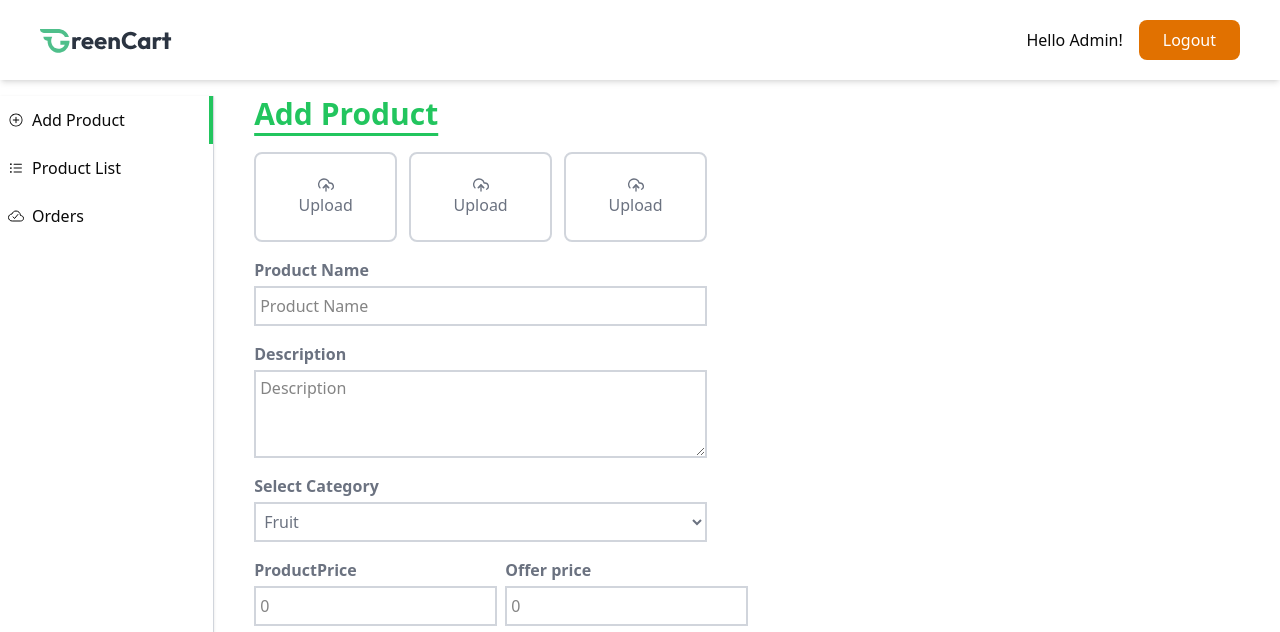
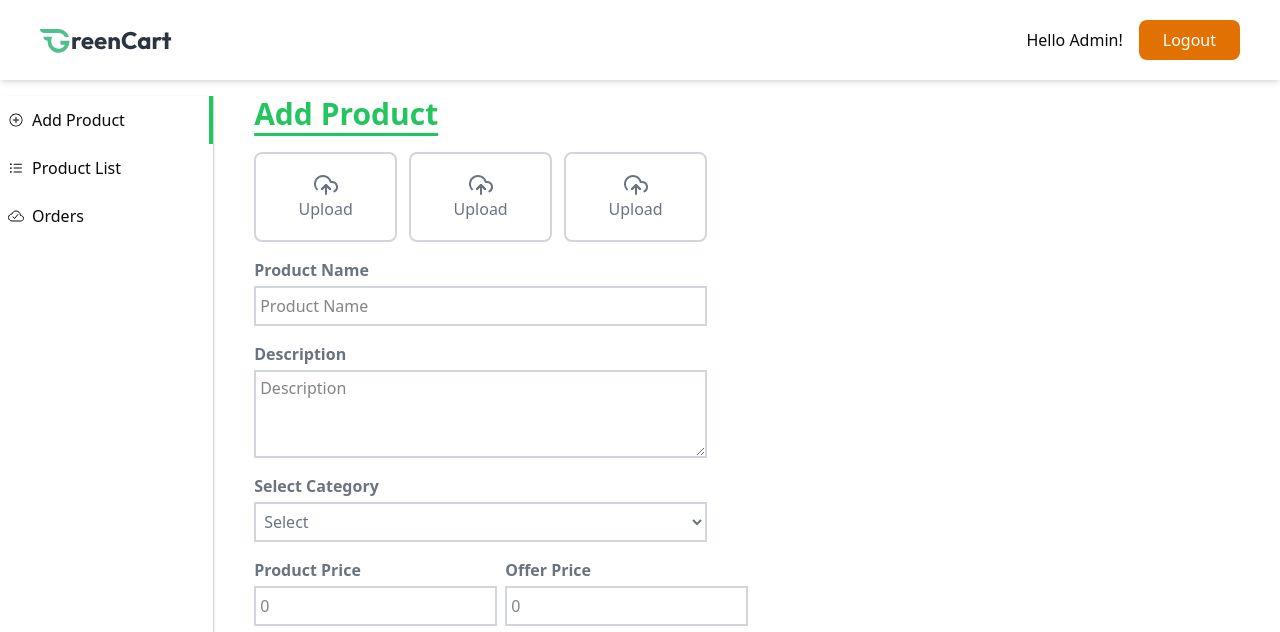
Before and after one commit to Saifullah-Afridi/xyz, a React (Vite) app in the folder client/: page /seller-dashboard in a window 1280 px wide. Shown: the top 632 px of the page. Built offline with nearby package versions, Linux system fonts and the light colour scheme.

Commit message:
add product page done for now will add error plus validation to form later

```diff
--- a/client/src/pages/AddProduct.jsx
+++ b/client/src/pages/AddProduct.jsx
@@ -1,51 +1,294 @@
-import React from "react";
+// import React, { useState } from "react";
+// import { FiUploadCloud } from "react-icons/fi";
+
+// const AddProduct = () => {
+//   const [formData, setFormData] = useState({
+//     "product-name": "",
+//     description: "",
+//     category: "",
+//     "product-price": 0,
+//     "offer-price": 0,
+//   });
+
+//   const [images, setImages] = useState({
+//     picture1: null,
+//     picture2: null,
+//     picture3: null,
+//   });
+
+//   const handleInputChange = (e) => {
+//     const { name, value } = e.target;
+//     setFormData((prev) => ({
+//       ...prev,
+//       [name]: value,
+//     }));
+//   };
+
+//   const handleImageUpload = (e) => {
+//     const id = e.target.id;
+//     const file = e.target.files[0];
+//     if (file) {
+//       const reader = new FileReader();
+//       reader.onloadend = () => {
+//         setImages({ ...images, [id]: { file: file, preview: reader.result } });
+//       };
+//       reader.readAsDataURL(file);
+//     }
+//   };
+
+//   function removeImage(id) {
+//     if (images[id]) {
+//       URL.revokeObjectURL(images[id].preview);
+//     }
+
+//     setImages({
+//       ...images,
+//       [id]: null,
+//     });
+//   }
+//   return (
+//     <div className=" px-10 w-[50%]">
+//       <h1 className=" text-3xl underline underline-offset-8 text-primary font-semibold">
+//         Add Product
+//       </h1>
+//       <form className="mt-5 flex flex-col gap-4">
+//         <div className="flex gap-3">
+//           <div className="border-2 border-gray-300 relative w-[150px] h-[90px] flex items-center justify-center cursor-pointer rounded-md">
+//             <label
+//               htmlFor="picture1"
+//               className="flex justify-center items-center flex-col w-full h-full cursor-pointer text-body-text  "
+//             >
+//               <span>
+//                 <FiUploadCloud />
+//               </span>
+//               <span>Upload</span>
+//             </label>
+//             <input type="file" id="picture1" className="hidden" />
+//           </div>
+//           <div className="border-2 border-gray-300 relative w-[150px] h-[90px] flex items-center justify-center cursor-pointer rounded-md">
+//             <label
+//               htmlFor="picture2"
+//               className="flex justify-center items-center flex-col w-full h-full cursor-pointer text-body-text  "
+//             >
+//               <span>
+//                 <FiUploadCloud />
+//               </span>
+//               <span>Upload</span>
+//             </label>
+//             <input type="file" id="picture2" className="hidden" />
+//           </div>
+//           <div className="border-2 border-gray-300 relative w-[150px] h-[90px] flex items-center justify-center cursor-pointer rounded-md">
+//             <label
+//               htmlFor="picture3"
+//               className="flex justify-center items-center flex-col w-full h-full cursor-pointer text-body-text  "
+//             >
+//               <span>
+//                 <FiUploadCloud />
+//               </span>
+//               <span>Upload</span>
+//             </label>
+//             <input type="file" id="picture3" className="hidden" />
+//           </div>
+//         </div>
+//         <div className="flex flex-col gap-1">
+//           <label
+//             htmlFor="product-name"
+//             className="text-body-text font-semibold"
+//           >
+//             Product Name
+//           </label>
+//           <input
+//             type="text"
+//             onChange={handleInputChange}
+//             value={formData["product-name"]}
+//             name=""
+//             id="product-name"
+//             placeholder="Product Name"
+//             className="border-2 border-gray-300 h-10 p-1"
+//           />
+//         </div>
+//         <div className="flex flex-col gap-1">
+//           <label htmlFor="description" className="text-body-text font-semibold">
+//             Description
+//           </label>
+//           <textarea
+//             type="text"
+//             onChange={handleInputChange}
+//             value={formData["description"]}
+//             name=""
+//             id="description"
+//             placeholder="Description"
+//             className="border-2 border-gray-300 h-22 p-1"
+//           ></textarea>
+//         </div>
+//         <div className="flex flex-col gap-1">
+//           <label htmlFor="category" className="text-body-text font-semibold">
+//             Select Category
+//           </label>
+//           <select
+//             id="category"
+//             onChange={handleInputChange}
+//             value={formData["category"]}
+//             className="border-2 border-gray-300 h-10 p-1 text-body-text"
+//           >
+//             <option value="FRUIT">Fruit</option>
+//             <option value="FRUIT">Fruit</option>
+//             <option value="FRUIT">Fruit</option>
+//           </select>
+//         </div>
+//         <div className="flex gap-2">
+//           <div className="flex flex-col gap-1 flex-1">
+//             <label
+//               htmlFor="product-price"
+//               className="text-body-text font-semibold"
+//             >
+//               ProductPrice
+//             </label>
+//             <input
+//               onChange={handleInputChange}
+//               value={formData["product-price"]}
+//               type="text"
+//               name=""
+//               id="product-price"
+//               placeholder="0"
+//               className="border-2 border-gray-300 h-10 p-1"
+//             />
+//           </div>
+//           <div className="flex flex-col gap-1 flex-1">
+//             <label
+//               htmlFor="offer-price"
+//               className="text-body-text font-semibold"
+//             >
+//               Offer price
+//             </label>
+//             <input
+//               type="text"
+//               onChange={handleInputChange}
+//               value={formData["offer-price"]}
+//               name=""
+//               id="offer-price"
+//               placeholder="0"
+//               className="border-2 border-gray-300 h-10 p-1"
+//             />
+//           </div>
+//         </div>
+//         <button
+//           type="select"
+//           className="bg-primary hover:bg-green-700 hover:shadow-md px-10 py-3 self-start text-white cursor-pointer shadow-sm rounded-sm"
+//         >
+//           Add
+//         </button>
+//       </form>
+//     </div>
+//   );
+// };
+
+// export default AddProduct;
+
+import React, { useState } from "react";
 import { FiUploadCloud } from "react-icons/fi";
 
 const AddProduct = () => {
+  const [formData, setFormData] = useState({
+    "product-name": "",
+    description: "",
+    category: "",
+    "product-price": "",
+    "offer-price": "",
+  });
+
+  const [images, setImages] = useState({
+    picture1: null,
+    picture2: null,
+    picture3: null,
+  });
+
+  // Handle text input changes
+  const handleInputChange = (e) => {
+    const { id, value } = e.target;
+    setFormData((prev) => ({
+      ...prev,
+      [id]: value,
+    }));
+  };
+
+  // Handle image upload with FileReader for preview
+  const handleImageUpload = (e) => {
+    const id = e.target.id;
+    const file = e.target.files[0];
+    if (file) {
+      const reader = new FileReader();
+      reader.onloadend = () => {
+        setImages((prev) => ({
+          ...prev,
+          [id]: { file, preview: reader.result },
+        }));
+      };
+      reader.readAsDataURL(file);
+    }
+  };
+
+  const removeImage = (id) => {
+    setImages((prev) => ({ ...prev, [id]: null }));
+  };
+
+  const handleSubmit = (e) => {
+    e.preventDefault();
+    console.log("Form Data:", formData);
+
+    const uploadedFiles = Object.values(images)
+      .filter(Boolean)
+      .map((img) => img.file);
+    console.log("Uploaded Images:", uploadedFiles);
+  };
+
   return (
-    <div className=" px-10 w-[50%]">
-      <h1 className=" text-3xl underline underline-offset-8 text-primary font-semibold">
+    <div className="px-10 w-[50%] ">
+      <h1 className="text-3xl underline underline-offset-8 text-primary font-semibold">
         Add Product
       </h1>
-      <form className="mt-5 flex flex-col gap-4">
+      <form className="mt-5 flex flex-col gap-4" onSubmit={handleSubmit}>
         <div className="flex gap-3">
-          <div className="border-2 border-gray-300 relative w-[150px] h-[90px] flex items-center justify-center cursor-pointer rounded-md">
-            <label
-              htmlFor="picture1"
-              className="flex justify-center items-center flex-col w-full h-full cursor-pointer text-body-text  "
+          {["picture1", "picture2", "picture3"].map((id) => (
+            <div
+              key={id}
+              className="border-2 border-gray-300 relative w-[150px] h-[90px] flex items-center justify-center cursor-pointer rounded-md overflow-hidden"
             >
-              <span>
-                <FiUploadCloud />
-              </span>
-              <span>Upload</span>
-            </label>
-            <input type="file" id="picture1" className="hidden" />
-          </div>
-          <div className="border-2 border-gray-300 relative w-[150px] h-[90px] flex items-center justify-center cursor-pointer rounded-md">
-            <label
-              htmlFor="picture2"
-              className="flex justify-center items-center flex-col w-full h-full cursor-pointer text-body-text  "
-            >
-              <span>
-                <FiUploadCloud />
-              </span>
-              <span>Upload</span>
-            </label>
-            <input type="file" id="picture2" className="hidden" />
-          </div>
-          <div className="border-2 border-gray-300 relative w-[150px] h-[90px] flex items-center justify-center cursor-pointer rounded-md">
-            <label
-              htmlFor="picture3"
-              className="flex justify-center items-center flex-col w-full h-full cursor-pointer text-body-text  "
-            >
-              <span>
-                <FiUploadCloud />
-              </span>
-              <span>Upload</span>
-            </label>
-            <input type="file" id="picture3" className="hidden" />
-          </div>
+              {images[id] ? (
+                <>
+                  <img
+                    src={images[id].preview}
+                    alt="Preview"
+                    className="w-full h-full object-cover"
+                  />
+                  <button
+                    type="button"
+                    onClick={() => removeImage(id)}
+                    className="absolute top-1 right-1 bg-white text-black rounded-full w-6 h-6 flex items-center justify-center shadow-md hover:bg-red-500 hover:text-white"
+                  >
+                    &times;
+                  </button>
+                </>
+              ) : (
+                <label
+                  htmlFor={id}
+                  className="flex flex-col justify-center items-center w-full h-full text-body-text cursor-pointer"
+                >
+                  <FiUploadCloud size={24} />
+                  <span>Upload</span>
+                </label>
+              )}
+              <input
+                type="file"
+                id={id}
+                accept="image/*"
+                className="hidden"
+                onChange={handleImageUpload}
+              />
+            </div>
+          ))}
         </div>
+
         <div className="flex flex-col gap-1">
           <label
             htmlFor="product-name"
@@ -55,50 +298,61 @@ const AddProduct = () => {
           </label>
           <input
             type="text"
-            name=""
             id="product-name"
             placeholder="Product Name"
+            value={formData["product-name"]}
+            onChange={handleInputChange}
             className="border-2 border-gray-300 h-10 p-1"
           />
         </div>
+
+        {/* Description */}
         <div className="flex flex-col gap-1">
           <label htmlFor="description" className="text-body-text font-semibold">
             Description
           </label>
           <textarea
-            type="text"
-            name=""
             id="description"
             placeholder="Description"
+            value={formData.description}
+            onChange={handleInputChange}
             className="border-2 border-gray-300 h-22 p-1"
-          ></textarea>
+          />
         </div>
+
+        {/* Category */}
         <div className="flex flex-col gap-1">
           <label htmlFor="category" className="text-body-text font-semibold">
             Select Category
           </label>
           <select
             id="category"
+            value={formData.category}
+            onChange={handleInputChange}
             className="border-2 border-gray-300 h-10 p-1 text-body-text"
           >
+            <option value="">Select</option>
             <option value="FRUIT">Fruit</option>
-            <option value="FRUIT">Fruit</option>
-            <option value="FRUIT">Fruit</option>
+            <option value="VEGETABLE">Vegetable</option>
+            <option value="DAIRY">Dairy</option>
           </select>
         </div>
+
+        {/* Prices */}
         <div className="flex gap-2">
           <div className="flex flex-col gap-1 flex-1">
             <label
               htmlFor="product-price"
               className="text-body-text font-semibold"
             >
-              ProductPrice
+              Product Price
             </label>
             <input
-              type="text"
-              name=""
+              type="number"
               id="product-price"
               placeholder="0"
+              value={formData["product-price"]}
+              onChange={handleInputChange}
               className="border-2 border-gray-300 h-10 p-1"
             />
           </div>
@@ -107,20 +361,22 @@ const AddProduct = () => {
               htmlFor="offer-price"
               className="text-body-text font-semibold"
             >
-              Offer price
+              Offer Price
             </label>
             <input
-              type="text"
-              name=""
+              type="number"
               id="offer-price"
               placeholder="0"
+              value={formData["offer-price"]}
+              onChange={handleInputChange}
               className="border-2 border-gray-300 h-10 p-1"
             />
           </div>
         </div>
+
         <button
-          type="select"
-          className="bg-primary hover:bg-green-500 hover:shadow-md px-10 py-3 self-start text-white cursor-pointer shadow-sm rounded-sm"
+          type="submit"
+          className="bg-primary hover:bg-green-700 hover:shadow-md px-10 py-3 self-start text-white cursor-pointer shadow-sm rounded-sm"
         >
           Add
         </button>
```
